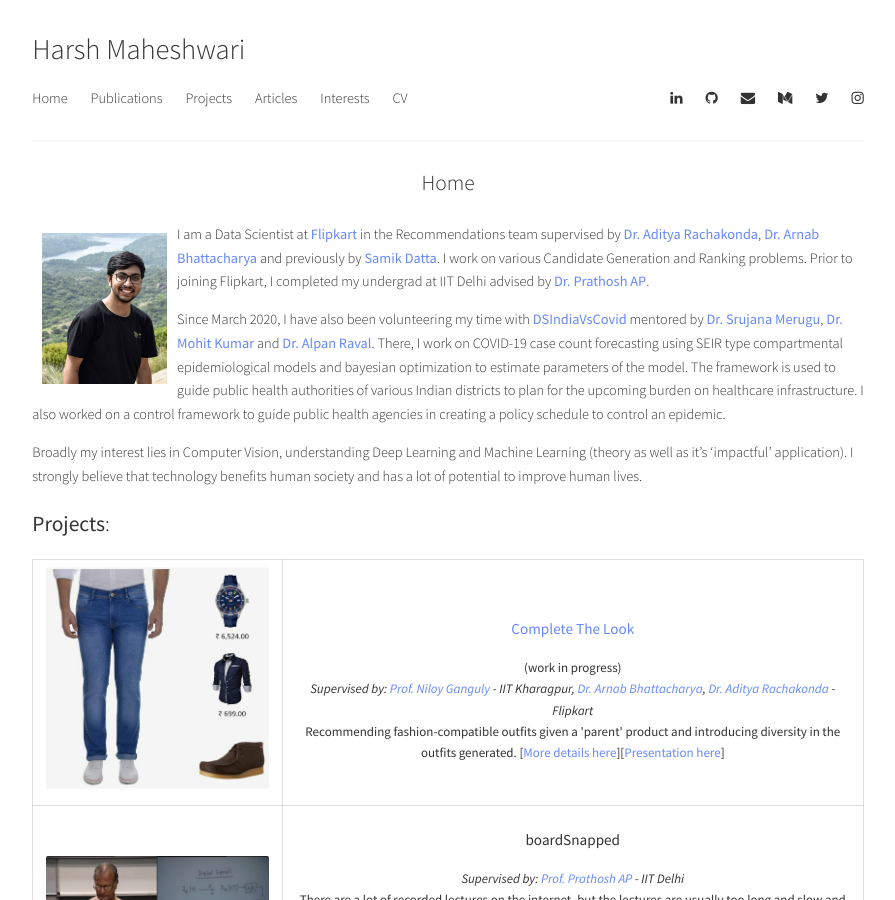
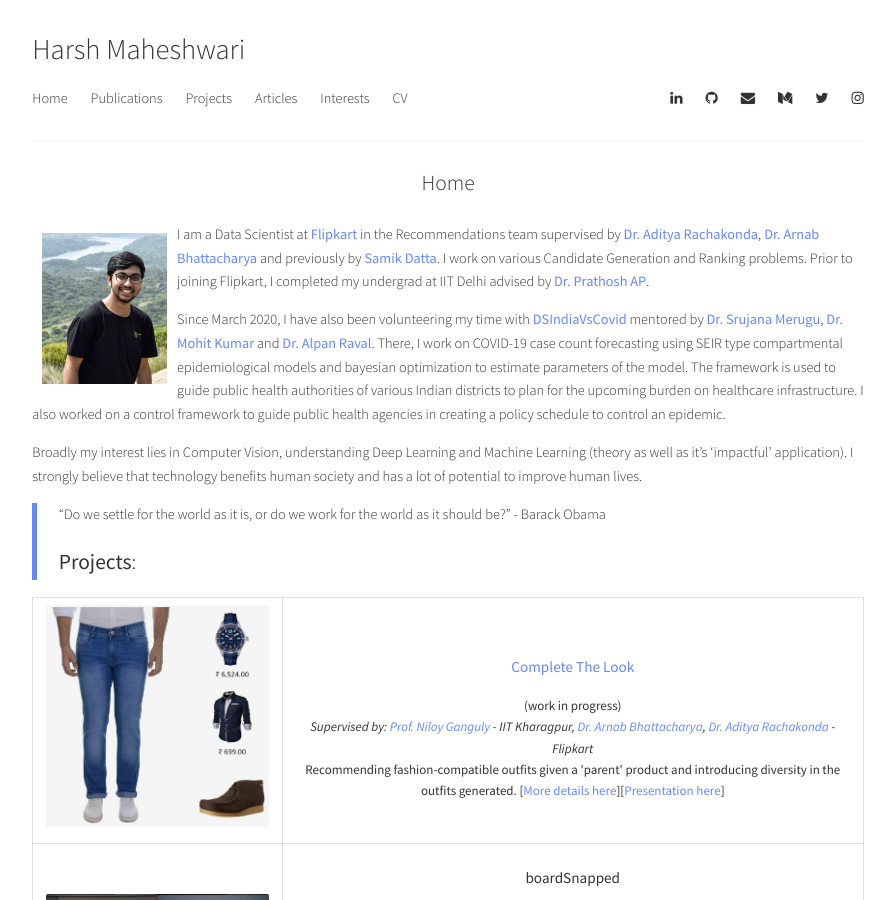
Before and after one commit to harshm121/portfolio-old, a Jekyll site: the page built from index.md, in a window 1280 px wide and 900 px high. Shown: the whole window, without its empty margins (192-1087 px from the left). Built offline with Jekyll 4.4.1, drawn with Linux system fonts in a browser that asks for light colours; a style sheet for code colours, icons or effects is not loaded.

Commit message:
Update index.md

```diff
--- a/index.md
+++ b/index.md
@@ -25,7 +25,7 @@
 
 Broadly my interest lies in Computer Vision, understanding Deep Learning and Machine Learning (theory as well as it's 'impactful' application). I strongly believe that technology benefits human society and has a lot of potential to improve human lives.
 
-
+> "Do we settle for the world as it is, or do we work for the world as it should be?" - Barack Obama
 ## **Projects**:
 
 <font size="2">
```
